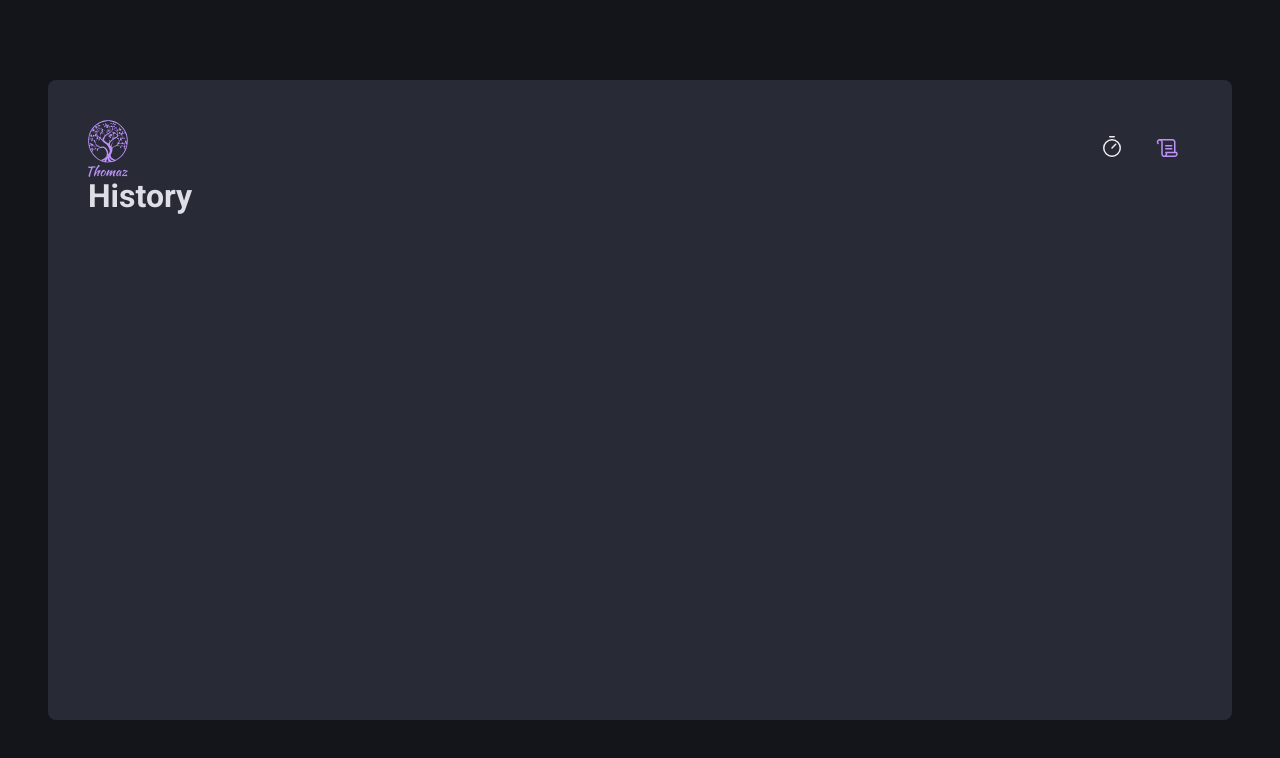
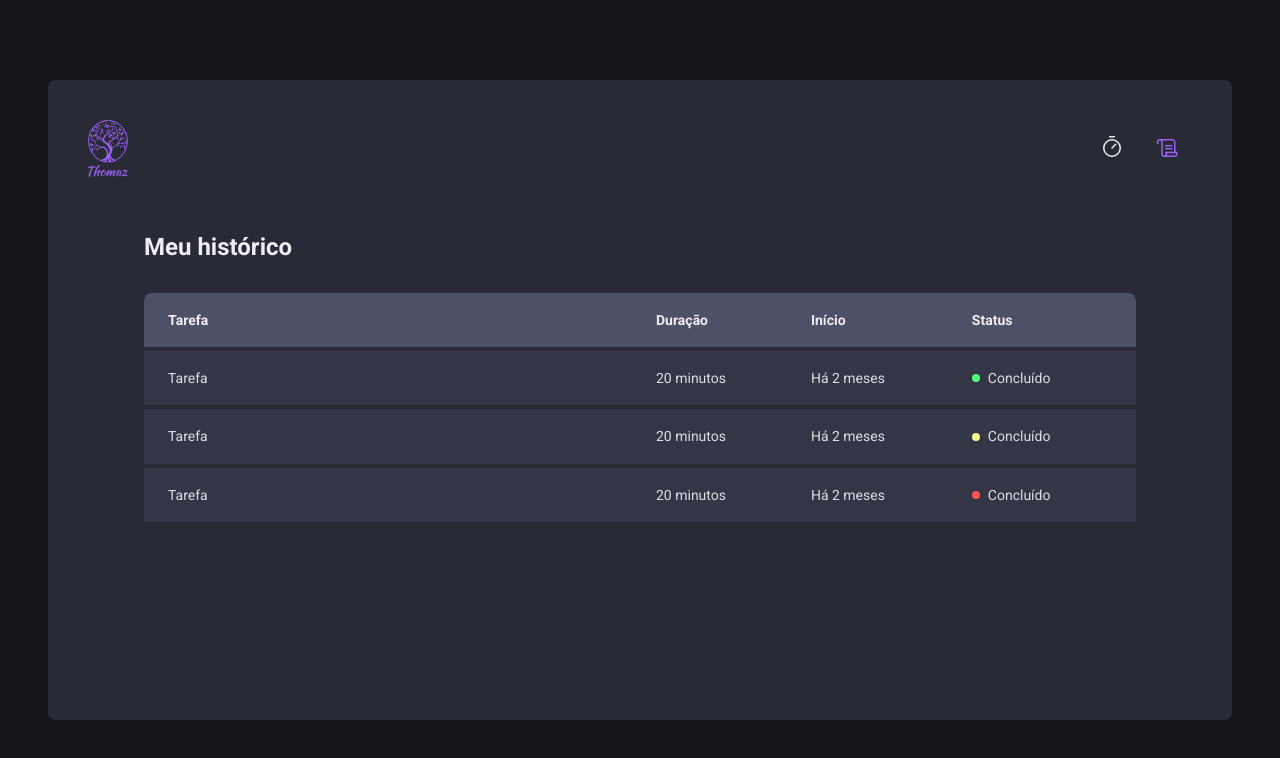
Before and after one commit to Thomaz201/timer-pomodoro, a React (Vite) app: page /history in a window 1280 px wide. Shown: the top 758 px of the page. Built offline with nearby package versions, Linux system fonts and the light colour scheme.

Commit message:
Finished styling application

```diff
--- a/src/components/Header/index.tsx
+++ b/src/components/Header/index.tsx
@@ -1,6 +1,6 @@
 import { HeaderContainer } from './styles'
 
-import logoThomaz from '../../assets/logo-thomaz-purple.svg'
+import logoThomaz from '../../assets/logo-purple-1.svg'
 import { Scroll, Timer } from 'phosphor-react'
 import { NavLink } from 'react-router-dom'
 
--- a/src/pages/History.tsx
+++ /dev/null
@@ -1,3 +0,0 @@
-export function History() {
-  return <h1>History</h1>
-}
--- /dev/null
+++ b/src/pages/History/index.tsx
@@ -0,0 +1,48 @@
+import { HistoryContainer, HistoryList, Status } from './styles'
+
+export function History() {
+  return (
+    <HistoryContainer>
+      <h1>Meu histórico</h1>
+
+      <HistoryList>
+        <table>
+          <thead>
+            <tr>
+              <th>Tarefa</th>
+              <th>Duração</th>
+              <th>Início</th>
+              <th>Status</th>
+            </tr>
+          </thead>
+          <tbody>
+            <tr>
+              <td>Tarefa</td>
+              <td>20 minutos</td>
+              <td>Há 2 meses</td>
+              <td>
+                <Status statusColor="green">Concluído</Status>
+              </td>
+            </tr>
+            <tr>
+              <td>Tarefa</td>
+              <td>20 minutos</td>
+              <td>Há 2 meses</td>
+              <td>
+                <Status statusColor="yellow">Concluído</Status>
+              </td>
+            </tr>
+            <tr>
+              <td>Tarefa</td>
+              <td>20 minutos</td>
+              <td>Há 2 meses</td>
+              <td>
+                <Status statusColor="red">Concluído</Status>
+              </td>
+            </tr>
+          </tbody>
+        </table>
+      </HistoryList>
+    </HistoryContainer>
+  )
+}
--- /dev/null
+++ b/src/pages/History/styles.ts
@@ -0,0 +1,87 @@
+import styled from 'styled-components'
+
+export const HistoryContainer = styled.main`
+  flex: 1;
+  padding: 3.5rem;
+
+  display: flex;
+  flex-direction: column;
+
+  h1 {
+    font-size: 1.5rem;
+    color: ${(props) => props.theme['gray-100']};
+  }
+`
+
+export const HistoryList = styled.div`
+  flex: 1;
+  overflow: auto;
+  margin-top: 2rem;
+
+  table {
+    width: 100%;
+    border-collapse: collapse;
+    min-width: 600px;
+
+    th {
+      background-color: ${(props) => props.theme['gray-600']};
+      padding: 1rem;
+      text-align: left;
+      color: ${(props) => props.theme['gray-100']};
+      font-size: 0.875rem;
+      line-height: 1.6;
+
+      &:first-child {
+        border-top-left-radius: 8px;
+        padding-left: 1.5rem;
+      }
+
+      &:last-child {
+        border-top-right-radius: 8px;
+        padding-right: 1.5rem;
+      }
+    }
+
+    td {
+      background-color: ${(props) => props.theme['gray-700']};
+      border-top: 4px solid ${(props) => props.theme['gray-800']};
+      padding: 1rem;
+      font-size: 0.875rem;
+      line-height: 1.6;
+
+      &:first-child {
+        width: 50%;
+        padding-left: 1.5rem;
+      }
+
+      &:last-child {
+        padding-right: 1.5rem;
+      }
+    }
+  }
+`
+
+const STATUS_COLORS = {
+  yellow: 'yellow-500',
+  green: 'green-500',
+  red: 'red-500',
+  pink: 'pink-500',
+} as const
+
+interface StatusProps {
+  statusColor: keyof typeof STATUS_COLORS
+}
+
+export const Status = styled.span<StatusProps>`
+  display: flex;
+  align-items: center;
+  gap: 0.5rem;
+
+  &::before {
+    content: '';
+    width: 0.5rem;
+    height: 0.5rem;
+    border-radius: 50%;
+    background: ${(props) => props.theme[STATUS_COLORS[props.statusColor]]};
+  }
+`
--- a/src/pages/Home.tsx
+++ /dev/null
@@ -1,7 +0,0 @@
-export function Home() {
-  return (
-    <>
-      <h1>Home</h1>
-    </>
-  )
-}
--- /dev/null
+++ b/src/pages/Home/index.tsx
@@ -0,0 +1,62 @@
+import { Play } from 'phosphor-react'
+import {
+  CountdownContainer,
+  FormContainer,
+  HomeContainer,
+  MinutesAmountInput,
+  Separator,
+  StartCountdownButton,
+  TaskInput,
+} from './styles'
+
+export function Home() {
+  return (
+    <HomeContainer>
+      <form action="">
+        <FormContainer>
+          <label htmlFor="task">Vou trabalhar em</label>
+          <TaskInput
+            id="task"
+            placeholder="Dê um nome para o seu projeto"
+            name="task"
+            list="task-suggestions"
+          />
+
+          <datalist id="task-suggestions">
+            <option value="Projeto 1" />
+            <option value="Projeto 2" />
+            <option value="Projeto 3" />
+            <option value="Projeto 4" />
+            <option value="Projeto 5" />
+          </datalist>
+
+          <label htmlFor="minutesAmount">durante</label>
+          <MinutesAmountInput
+            type="number"
+            id="minutesAmount"
+            placeholder="00"
+            name="minutesAmount"
+            step={5}
+            max={60}
+            min={5}
+          />
+
+          <span>minutos.</span>
+        </FormContainer>
+
+        <CountdownContainer>
+          <span>0</span>
+          <span>0</span>
+          <Separator>:</Separator>
+          <span>0</span>
+          <span>0</span>
+        </CountdownContainer>
+
+        <StartCountdownButton type="submit">
+          <Play size={24} />
+          Começar
+        </StartCountdownButton>
+      </form>
+    </HomeContainer>
+  )
+}
--- /dev/null
+++ b/src/pages/Home/styles.ts
@@ -0,0 +1,118 @@
+import styled from 'styled-components'
+
+export const HomeContainer = styled.main`
+  display: flex;
+  flex: 1;
+
+  flex-direction: column;
+  align-items: center;
+  justify-content: center;
+
+  form {
+    display: flex;
+    flex-direction: column;
+    align-items: center;
+    gap: 3.5rem;
+  }
+`
+
+export const FormContainer = styled.div`
+  width: 100%;
+  display: flex;
+  align-items: center;
+  justify-content: center;
+  gap: 0.5rem;
+  color: ${(props) => props.theme['gray-100']};
+  font-size: 1.125rem;
+  font-weight: bold;
+  flex-wrap: wrap;
+`
+
+const BaseInput = styled.input`
+  background: transparent;
+  height: 2.5rem;
+  border: 0;
+  border-bottom: 2px solid ${(props) => props.theme['gray-500']};
+  font-weight: bold;
+  font-size: 1.125rem;
+  paddin: 0 0.5rem;
+  color: ${(props) => props.theme['gray-100']};
+
+  &:focus {
+    box-shadow: none;
+    border-color: ${(props) => props.theme['purple-500']};
+  }
+
+  &::placeholder {
+    color: ${(props) => props.theme['gray-500']};
+  }
+`
+
+export const TaskInput = styled(BaseInput)`
+  flex: 1;
+
+  &::-webkit-calendar-picker-indicator {
+    display: none !important;
+  }
+`
+
+export const MinutesAmountInput = styled(BaseInput)`
+  width: 4rem;
+`
+
+export const CountdownContainer = styled.div`
+  font-family: 'Roboto Mono', monospace;
+  font-size: 10rem;
+  line-height: 8rem;
+  color: ${(props) => props.theme['gray-100']};
+
+  display: flex;
+  gap: 1rem;
+
+  span {
+    background: ${(props) => props.theme['gray-700']};
+    padding: 2rem 1rem;
+    border-radius: 8px;
+  }
+`
+
+export const Separator = styled.div`
+  padding: 2rem 0;
+  color: ${(props) => props.theme['purple-500']};
+
+  width: 4rem;
+  overflow: hidden;
+
+  display: flex;
+  justify-content: center;
+`
+
+export const StartCountdownButton = styled.button`
+  width: 100%;
+  border: 0;
+  padding: 1rem;
+  border-radius: 8px;
+
+  display: flex;
+  align-items: center;
+  justify-content: center;
+
+  gap: 0.5rem;
+  font-weight: bold;
+
+  cursor: pointer;
+
+  background: ${(props) => props.theme['purple-500']};
+  color: ${(props) => props.theme['gray-100']};
+
+  transition: background 0.5s;
+
+  &:disabled {
+    opacity: 0.7;
+    cursor: not-allowed;
+  }
+
+  &:not(:disabled):hover {
+    background: ${(props) => props.theme['purple-700']};
+  }
+`
--- a/src/styles/global.ts
+++ b/src/styles/global.ts
@@ -15,6 +15,7 @@
   body {
     background: ${(props) => props.theme['gray-900']};
     color: ${(props) => props.theme['gray-300']};
+    -webkit-font-smoothing: antialiased;
   }
 
   body, input, textarea, button {
--- a/src/styles/themes/default.tsx
+++ b/src/styles/themes/default.tsx
@@ -10,16 +10,18 @@
   'gray-800': '#282A36',
   'gray-900': '#14151A',
 
-  'purple-500': '#BD93F9',
+  'purple-300': '#BD93F9',
+  'purple-500': '#9E5FF6',
+  'purple-700': '#610DD7',
 
   'pink-500': '#FF79C6',
 
-  'green-300': '#50FA7B',
-  'green-500': '#05A12C',
-  'green-700': '#035C19',
+  'green-500': '#50FA7B',
+  // 'green-500': '#05A12C',
+  // 'green-700': '#035C19',
 
   'red-500': '#FF5555',
-  'red-700': '#920000',
+  // 'red-700': '#920000',
 
   'yellow-500': '#F1FA8C',
 }
```
Also changed, not shown: src/assets/logo-purple-1.svg (added).
